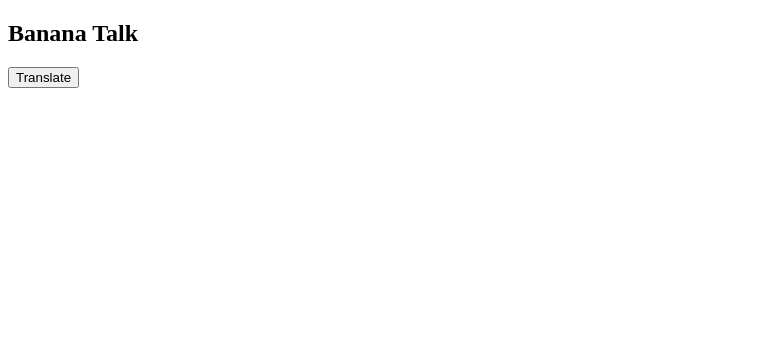
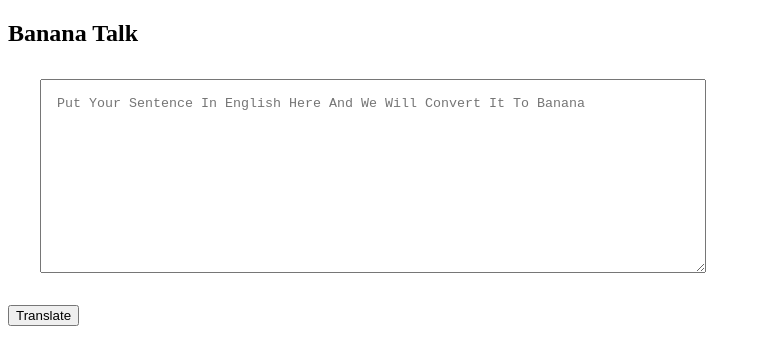
Before and after one commit to abhishekraoas/NEOG-Camp-Banana-Speak, a plain HTML site: page index.html in a window 1280 px wide. Shown: the whole page, without its empty margins (0-761 px from the left). Drawn offline with Linux system fonts and the light colour scheme.

Commit message:
Added input field and style it

```diff
--- a/index.html
+++ b/index.html
@@ -4,11 +4,14 @@
     <meta charset="UTF-8">
     <meta http-equiv="X-UA-Compatible" content="IE=edge">
     <meta name="viewport" content="width=device-width, initial-scale=1.0">
+    <link rel="stylesheet" href="style.css">
     <title>Banana Speak</title>
 
 </head>
 <body>
     <h2>Banana Talk</h2>
+    <textarea id="txt-input"
+    placeholder="Put your sentence in English here and we will convert it to banana"></textarea>
     <button id="btn-translate">Translate</button>
     <script src="app.js" type="text/javascript"></script>
 </body>
--- a/style.css
+++ b/style.css
@@ -0,0 +1,8 @@
+textarea{
+    width: 50%;
+    display: block;
+    height: 20vh;
+    margin: 2rem;
+    padding: 1rem;
+    text-transform: capitalize;
+}
```
Also changed, not shown: app.js (+9 -0 lines).
